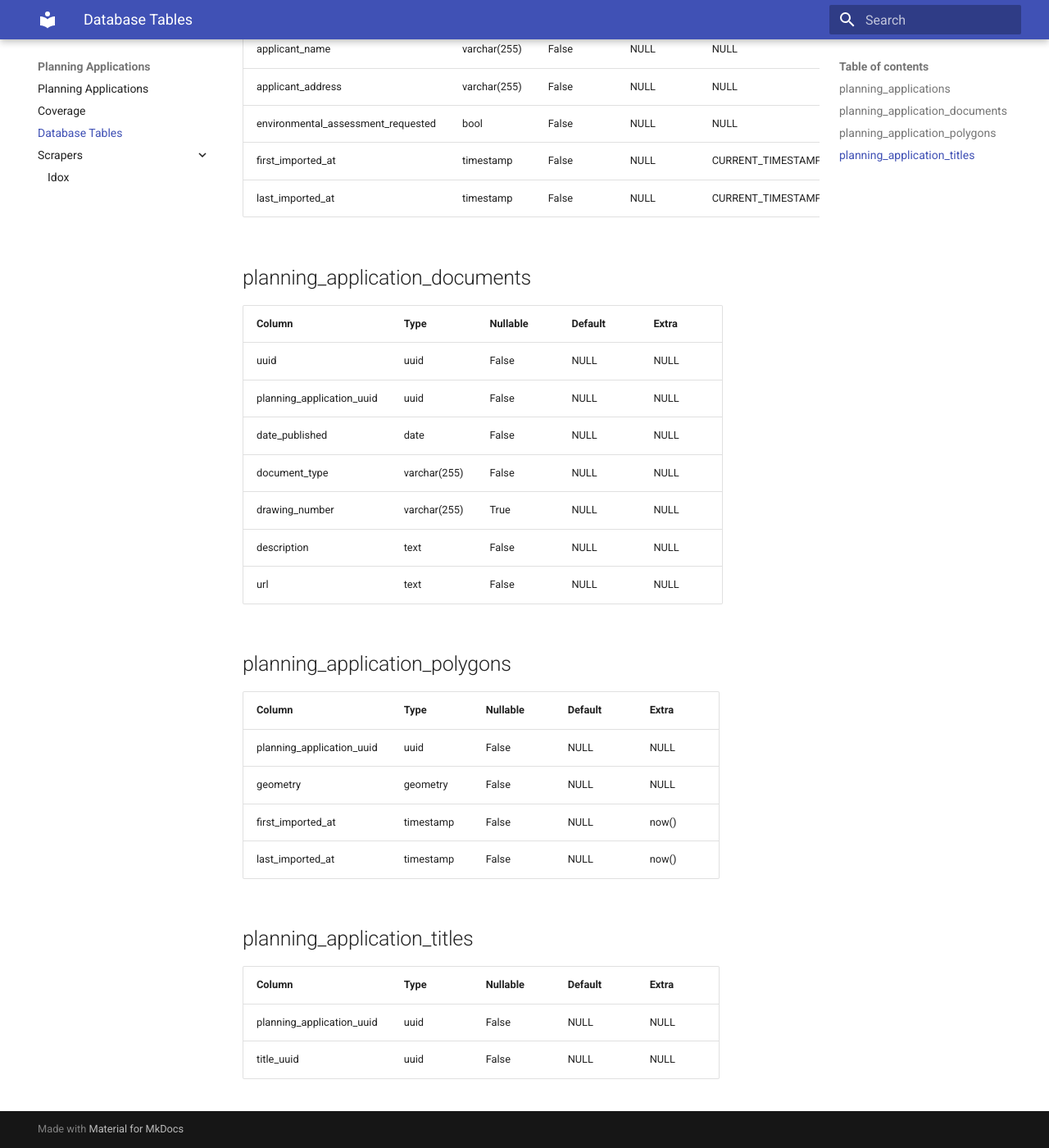
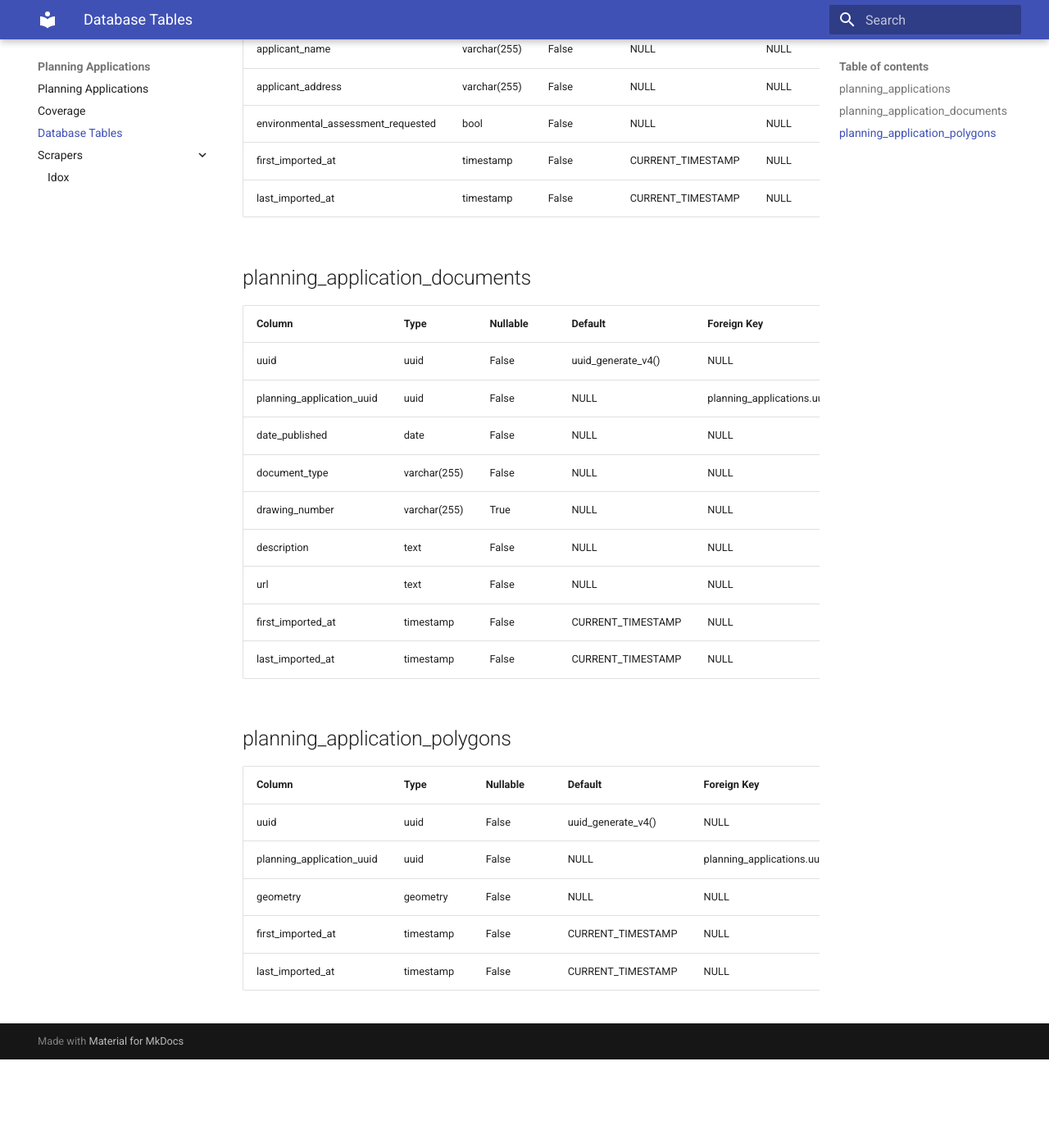
Before and after one commit to sebvett/planning-applications, an MkDocs documentation site: the page built from docs/database.md, in a window 1280 px wide and 1400 px high, scrolled down 1012 px. Shown: the whole window at 82% size. Built offline with MkDocs 1.6.1 and Material for MkDocs 9.7.7, drawn with Linux system fonts in a browser that asks for light colours; after the commit the page ends 2304 px from its top, so only the background shows below that; some of the changed text lies outside the part shown.

Commit message:
table docs

```diff
--- a/docs/database.md
+++ b/docs/database.md
@@ -2,55 +2,51 @@
 
 ## planning_applications
 
-| Name                               | Type         | Nullable | Default | Extra              |
-| ---------------------------------- | ------------ | -------- | ------- | ------------------ |
-| uuid                               | uuid         | False    | NULL    | uuid_generate_v4() |
-| lpa                                | varchar(255) | False    | NULL    | NULL               |
-| idox_key_val                       | varchar(255) | False    | NULL    | NULL               |
-| reference                          | varchar(255) | False    | NULL    | NULL               |
-| application_received               | date         | False    | NULL    | NULL               |
-| application_validated              | date         | False    | NULL    | NULL               |
-| address                            | varchar(255) | False    | NULL    | NULL               |
-| proposal                           | text         | False    | NULL    | NULL               |
-| appeal_status                      | varchar(255) | False    | NULL    | NULL               |
-| appeal_decision                    | varchar(255) | False    | NULL    | NULL               |
-| application_type                   | varchar(255) | False    | NULL    | NULL               |
-| expected_decision_level            | varchar(255) | False    | NULL    | NULL               |
-| case_officer                       | varchar(255) | False    | NULL    | NULL               |
-| parish                             | varchar(255) | False    | NULL    | NULL               |
-| ward                               | varchar(255) | True     | NULL    | NULL               |
-| amenity_society                    | varchar(255) | True     | NULL    | NULL               |
-| district_reference                 | varchar(255) | False    | NULL    | NULL               |
-| applicant_name                     | varchar(255) | False    | NULL    | NULL               |
-| applicant_address                  | varchar(255) | False    | NULL    | NULL               |
-| environmental_assessment_requested | bool         | False    | NULL    | NULL               |
-| first_imported_at                  | timestamp    | False    | NULL    | CURRENT_TIMESTAMP  |
-| last_imported_at                   | timestamp    | False    | NULL    | CURRENT_TIMESTAMP  |
+| Name                               | Type         | Nullable | Default            | Foreign Key |
+| ---------------------------------- | ------------ | -------- | ------------------ | ----------- |
+| uuid                               | uuid         | False    | uuid_generate_v4() | NULL        |
+| lpa                                | varchar(255) | False    | NULL               | NULL        |
+| idox_key_val                       | varchar(255) | False    | NULL               | NULL        |
+| reference                          | varchar(255) | False    | NULL               | NULL        |
+| application_received               | date         | False    | NULL               | NULL        |
+| application_validated              | date         | False    | NULL               | NULL        |
+| address                            | varchar(255) | False    | NULL               | NULL        |
+| proposal                           | text         | False    | NULL               | NULL        |
+| appeal_status                      | varchar(255) | False    | NULL               | NULL        |
+| appeal_decision                    | varchar(255) | False    | NULL               | NULL        |
+| application_type                   | varchar(255) | False    | NULL               | NULL        |
+| expected_decision_level            | varchar(255) | False    | NULL               | NULL        |
+| case_officer                       | varchar(255) | False    | NULL               | NULL        |
+| parish                             | varchar(255) | False    | NULL               | NULL        |
+| ward                               | varchar(255) | True     | NULL               | NULL        |
+| amenity_society                    | varchar(255) | True     | NULL               | NULL        |
+| district_reference                 | varchar(255) | False    | NULL               | NULL        |
+| applicant_name                     | varchar(255) | False    | NULL               | NULL        |
+| applicant_address                  | varchar(255) | False    | NULL               | NULL        |
+| environmental_assessment_requested | bool         | False    | NULL               | NULL        |
+| first_imported_at                  | timestamp    | False    | CURRENT_TIMESTAMP  | NULL        |
+| last_imported_at                   | timestamp    | False    | CURRENT_TIMESTAMP  | NULL        |
 
 ## planning_application_documents
 
-| Column                    | Type         | Nullable | Default | Extra |
-| ------------------------- | ------------ | -------- | ------- | ----- |
-| uuid                      | uuid         | False    | NULL    | NULL  |
-| planning_application_uuid | uuid         | False    | NULL    | NULL  |
-| date_published            | date         | False    | NULL    | NULL  |
-| document_type             | varchar(255) | False    | NULL    | NULL  |
-| drawing_number            | varchar(255) | True     | NULL    | NULL  |
-| description               | text         | False    | NULL    | NULL  |
-| url                       | text         | False    | NULL    | NULL  |
+| Column                    | Type         | Nullable | Default            | Foreign Key                |
+| ------------------------- | ------------ | -------- | ------------------ | -------------------------- |
+| uuid                      | uuid         | False    | uuid_generate_v4() | NULL                       |
+| planning_application_uuid | uuid         | False    | NULL               | planning_applications.uuid |
+| date_published            | date         | False    | NULL               | NULL                       |
+| document_type             | varchar(255) | False    | NULL               | NULL                       |
+| drawing_number            | varchar(255) | True     | NULL               | NULL                       |
+| description               | text         | False    | NULL               | NULL                       |
+| url                       | text         | False    | NULL               | NULL                       |
+| first_imported_at         | timestamp    | False    | CURRENT_TIMESTAMP  | NULL                       |
+| last_imported_at          | timestamp    | False    | CURRENT_TIMESTAMP  | NULL                       |
 
 ## planning_application_polygons
 
-| Column                    | Type      | Nullable | Default | Extra |
-| ------------------------- | --------- | -------- | ------- | ----- |
-| planning_application_uuid | uuid      | False    | NULL    | NULL  |
-| geometry                  | geometry  | False    | NULL    | NULL  |
-| first_imported_at         | timestamp | False    | NULL    | now() |
-| last_imported_at          | timestamp | False    | NULL    | now() |
-
-## planning_application_titles
-
-| Column                    | Type | Nullable | Default | Extra |
-| ------------------------- | ---- | -------- | ------- | ----- |
-| planning_application_uuid | uuid | False    | NULL    | NULL  |
-| title_uuid                | uuid | False    | NULL    | NULL  |
+| Column                    | Type      | Nullable | Default            | Foreign Key                |
+| ------------------------- | --------- | -------- | ------------------ | -------------------------- |
+| uuid                      | uuid      | False    | uuid_generate_v4() | NULL                       |
+| planning_application_uuid | uuid      | False    | NULL               | planning_applications.uuid |
+| geometry                  | geometry  | False    | NULL               | NULL                       |
+| first_imported_at         | timestamp | False    | CURRENT_TIMESTAMP  | NULL                       |
+| last_imported_at          | timestamp | False    | CURRENT_TIMESTAMP  | NULL                       |
```
